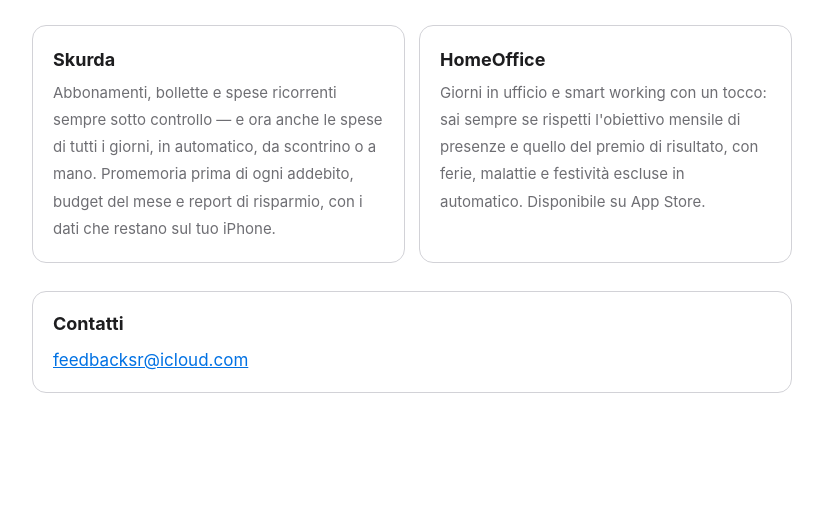
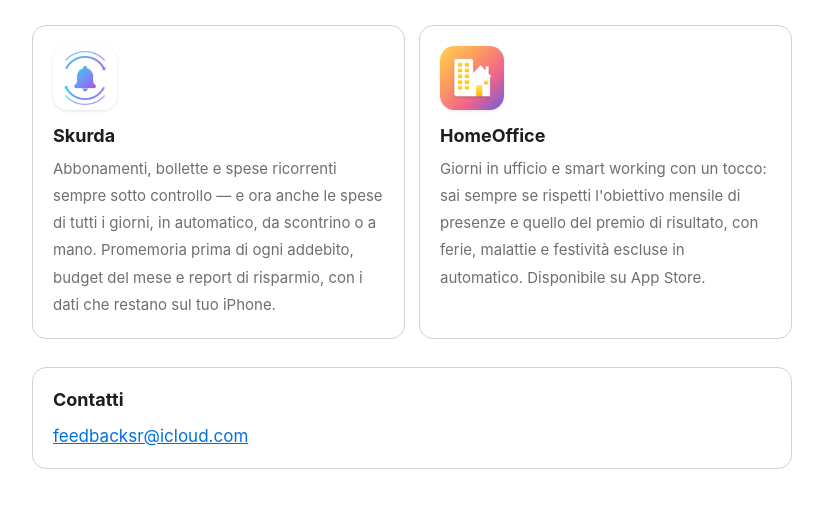
Before and after one commit to dontknowif/dontknowif.github.io, a plain HTML site: page index.html in a window 1280 px wide. Shown: the part 209-716 px from the top of the page, without its empty margins (228-1051 px from the left). Drawn offline with Linux system fonts and the light colour scheme.

Commit message:
Home del sito: icone di Skurda e HomeOffice nelle schede delle app
Co-Authored-By: Claude Opus 5.5 <noreply@anthropic.com>

```diff
--- a/index.html
+++ b/index.html
@@ -26,6 +26,9 @@
 <link rel="apple-touch-icon" href="spese-ricorrenti/icon-180.png">
 
 <link rel="stylesheet" href="spese-ricorrenti/style.css">
+<style>
+  .nav-cards .app-icon { display: block; width: 64px; height: 64px; border-radius: 22.5%; margin-bottom: 12px; box-shadow: 0 1px 3px rgba(0,0,0,.12); }
+</style>
 
 <script type="application/ld+json">
 {
@@ -52,10 +55,12 @@
 
 <div class="nav-cards">
   <a href="spese-ricorrenti/">
+    <img class="app-icon" src="spese-ricorrenti/icon-180.png" width="64" height="64" alt="Icona di Skurda">
     <strong>Skurda</strong>
     <span>Abbonamenti, bollette e spese ricorrenti sempre sotto controllo — e ora anche le spese di tutti i giorni, in automatico, da scontrino o a mano. Promemoria prima di ogni addebito, budget del mese e report di risparmio, con i dati che restano sul tuo iPhone.</span>
   </a>
   <a href="homeoffice/">
+    <img class="app-icon" src="homeoffice/icon-180.png" width="64" height="64" alt="Icona di HomeOffice">
     <strong>HomeOffice</strong>
     <span>Giorni in ufficio e smart working con un tocco: sai sempre se rispetti l'obiettivo mensile di presenze e quello del premio di risultato, con ferie, malattie e festività escluse in automatico. Disponibile su App Store.</span>
   </a>
```
